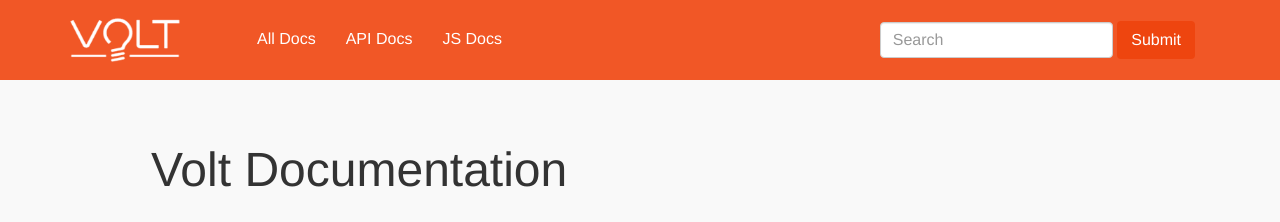
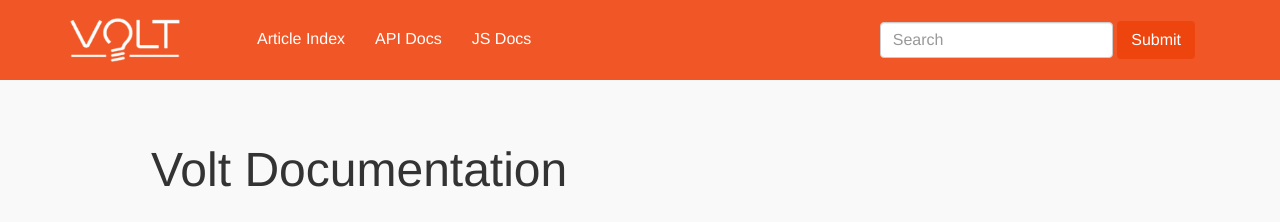
Before and after one commit to SKBruck/voltdocs, a Jekyll site: the page built from index.html, in a window 1280 px wide. Shown: the top 222 px of the page. Built offline with Jekyll 4.4.1, drawn with Linux system fonts in a browser that asks for light colours; nearby versions of some CDN libraries.

Commit message:
updating urls for each link in navigation; changed All Docs to Article Index

```diff
--- a/_includes/header.html
+++ b/_includes/header.html
@@ -18,9 +18,9 @@
       <!-- Collect the nav links, forms, and other content for toggling -->
       <div class="collapse navbar-collapse" id="bs-example-navbar-collapse-1">
         <ul class="nav navbar-nav navbar-left">
-          <li><a href="{{ site.baseurl }}/category/all">All Docs</a></li>
-          <li><a href="https://arsmentis.github.io/volt/" target="_blank">API Docs</a></li>
-          <li><a href="https://arsmentis.github.io/volt/js/" target="_blank">JS Docs</a></li>
+          <li><a href="{{ site.baseurl }}/articleIndex/">Article Index</a></li>
+          <li><a href="{{ site.baseurl }}/api/" target="_blank">API Docs</a></li>
+          <li><a href="{{ site.baseurl }}/js/" target="_blank">JS Docs</a></li>
         </ul>
         <form class="navbar-form navbar-right" role="search">
           <div class="form-group">
```
